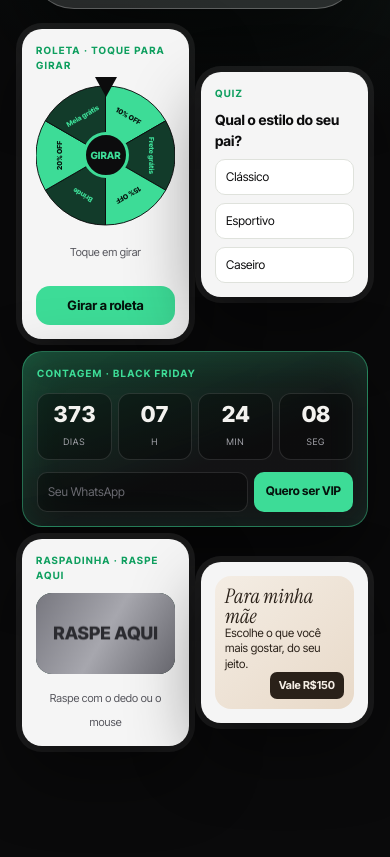
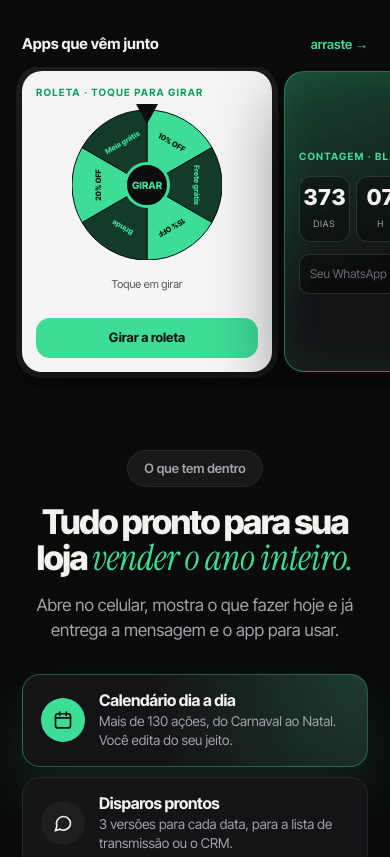
Before and after one commit to Guifroes15/calendariovendas, a plain HTML site: page index.html in a window 390 px wide. Shown: the part 1143-2000 px from the top of the page. Drawn offline with Linux system fonts and the light colour scheme.

Commit message:
Página de vendas mais clara no celular
Co-Authored-By: Claude Opus 5.5 <noreply@anthropic.com>

```diff
--- a/index.html
+++ b/index.html
@@ -340,6 +340,43 @@ footer{color:var(--dim);border-top:1px solid var(--line)}
 }
 @media(max-width:560px){.demo{--fs:calc((min(100vw - 44px,330px) - 28px)/21.6)}}
 @media(prefers-reduced-motion:reduce){.col>.glass,.col>.gdark{animation:none}.scn,.d-card,.tap,.wo,.wi{transition:none}}
+
+/* ===== ajustes para celular ===== */
+.apps-strip{display:none}
+@media(max-width:760px){
+  section.l{padding:60px 0}
+  .hc{padding-top:22px}
+  .hc h1{margin-top:18px}
+  .hc .ctaw{margin-top:24px}
+  .stage{margin-top:34px;display:block}
+  .ph{margin-bottom:0}
+  .demo{height:31em}
+  /* faixa de apps que arrasta para o lado */
+  .apps-strip{display:block;position:relative;z-index:3;margin:26px -22px 0}
+  .apps-strip .ah{display:flex;justify-content:space-between;align-items:baseline;padding:0 22px;margin-bottom:12px}
+  .apps-strip .ah b{font-size:15px;color:var(--tx)}
+  .apps-strip .ah span{font-size:13px;color:var(--ac);font-weight:600}
+  .apps-strip .row{display:flex;gap:12px;overflow-x:auto;scroll-snap-type:x mandatory;padding:4px 22px 18px;scrollbar-width:none;-webkit-overflow-scrolling:touch}
+  .apps-strip .row::-webkit-scrollbar{display:none}
+  .apps-strip .row>*{flex:none;width:250px;scroll-snap-align:center;align-self:stretch}
+  .apps-strip .c-rol{align-items:center}
+  .apps-strip .wheel{width:150px;height:150px}
+  .apps-strip .c-cd{justify-content:center}
+  .apps-strip .c-ct{display:flex;align-items:center}
+  .apps-strip .c-ct .gc{width:100%}
+  /* o que tem dentro: linhas compactas */
+  .feat{gap:10px;margin-top:30px}
+  .fc{display:grid;grid-template-columns:44px 1fr;column-gap:14px;row-gap:2px;align-items:center;padding:16px 18px;border-radius:18px}
+  .fc .ic{grid-row:1/3;width:44px;height:44px;margin:0}
+  .fc .ic svg{width:20px;height:20px}
+  .fc b{font-size:16px;align-self:end}
+  .fc span{font-size:13.5px;align-self:start;line-height:1.4}
+  /* oferta: direto ao ponto */
+  .mock{display:none}
+  .offwrap{margin-top:28px}
+  /* barra fixa não cobre o rodapé */
+  body{padding-bottom:84px}
+}
 </style>
 <!-- Meta Pixel Code -->
 <script>
@@ -415,6 +452,7 @@ src="https://www.facebook.com/tr?id=1700067961723571&ev=PageView&noscript=1"
   </div>
 </header>
 
+<div class="wrap apps-strip" id="appsStrip" aria-label="Apps que vêm junto"><div class="ah"><b>Apps que vêm junto</b><span>arraste →</span></div><div class="row"></div></div>
 <section class="l" id="dentro"><div class="wrap">
   <div class="lt-h"><span class="lab">O que tem dentro</span><h2>Tudo pronto para sua loja <span class="serif">vender o ano inteiro.</span></h2><p>Abre no celular, mostra o que fazer hoje e já entrega a mensagem e o app para usar.</p></div>
   <div class="feat">
@@ -491,6 +529,15 @@ src="https://www.facebook.com/tr?id=1700067961723571&ev=PageView&noscript=1"
 
 <script>
 const $=s=>document.querySelector(s);
+/* celular: cartões de apps viram uma faixa que arrasta para o lado */
+(()=>{const strip=$('#appsStrip'),row=strip&&strip.querySelector('.row');if(!row)return;
+  const cards=[...document.querySelectorAll('.stage .col>.glass,.stage .col>.gdark')].filter(c=>!c.classList.contains('skel'));
+  const home=cards.map(c=>[c,c.parentNode,c.nextSibling]);
+  const mq=matchMedia('(max-width:760px)');
+  const order=['c-rol','c-cd','c-scr','c-qz','c-ct'];
+  const apply=()=>{if(mq.matches){order.forEach(k=>{const c=cards.find(x=>x.classList.contains(k));if(c)row.appendChild(c)})}else{home.forEach(([c,par,nx])=>par.insertBefore(c,nx&&nx.parentNode===par?nx:null))}};
+  apply();mq.addEventListener('change',apply);
+})();
 const CHECKOUT='https://pay.kiwify.com.br/z6mly71';document.querySelectorAll('[data-buy]').forEach(a=>a.href=CHECKOUT);
 /* Meta Pixel: eventos dos botões de compra */
 const PRODUTO={content_name:'Calendário 2027 · Moda & Calçados',content_ids:['calendario-2027'],content_type:'product',value:47,currency:'BRL'};
```
